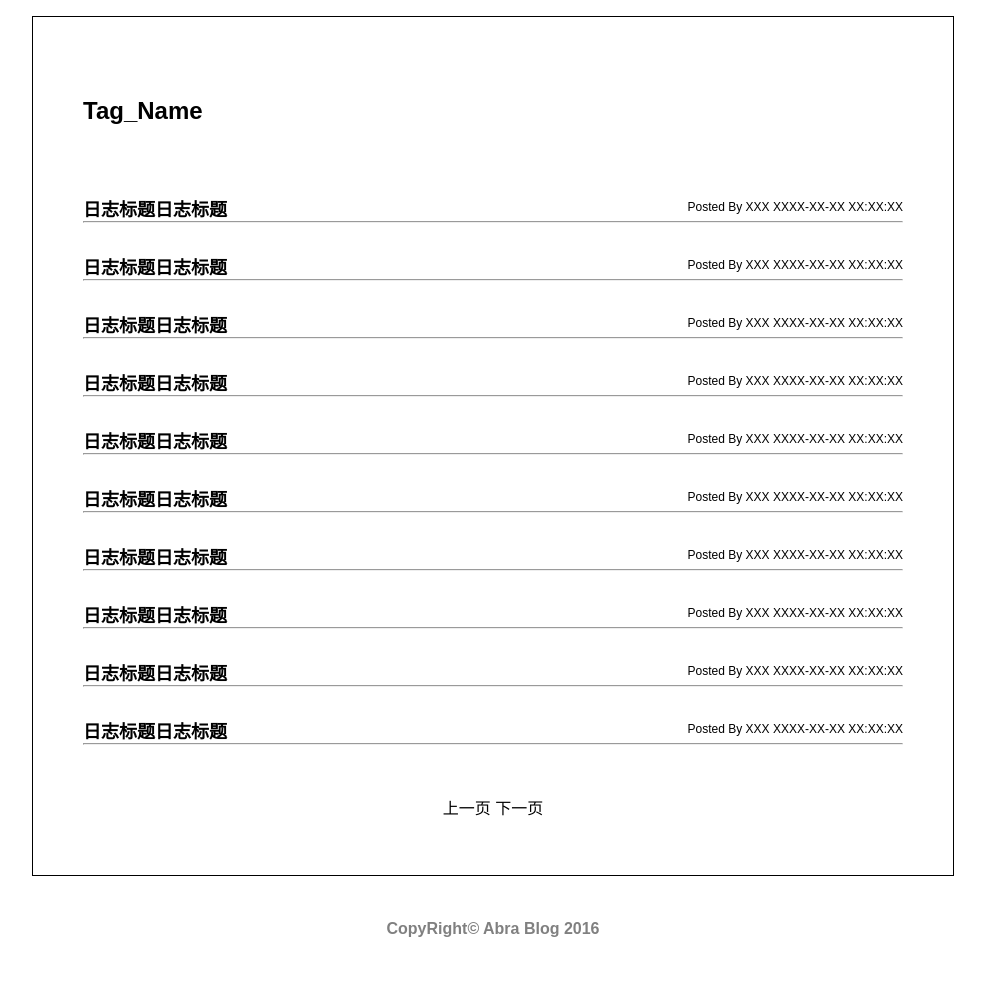
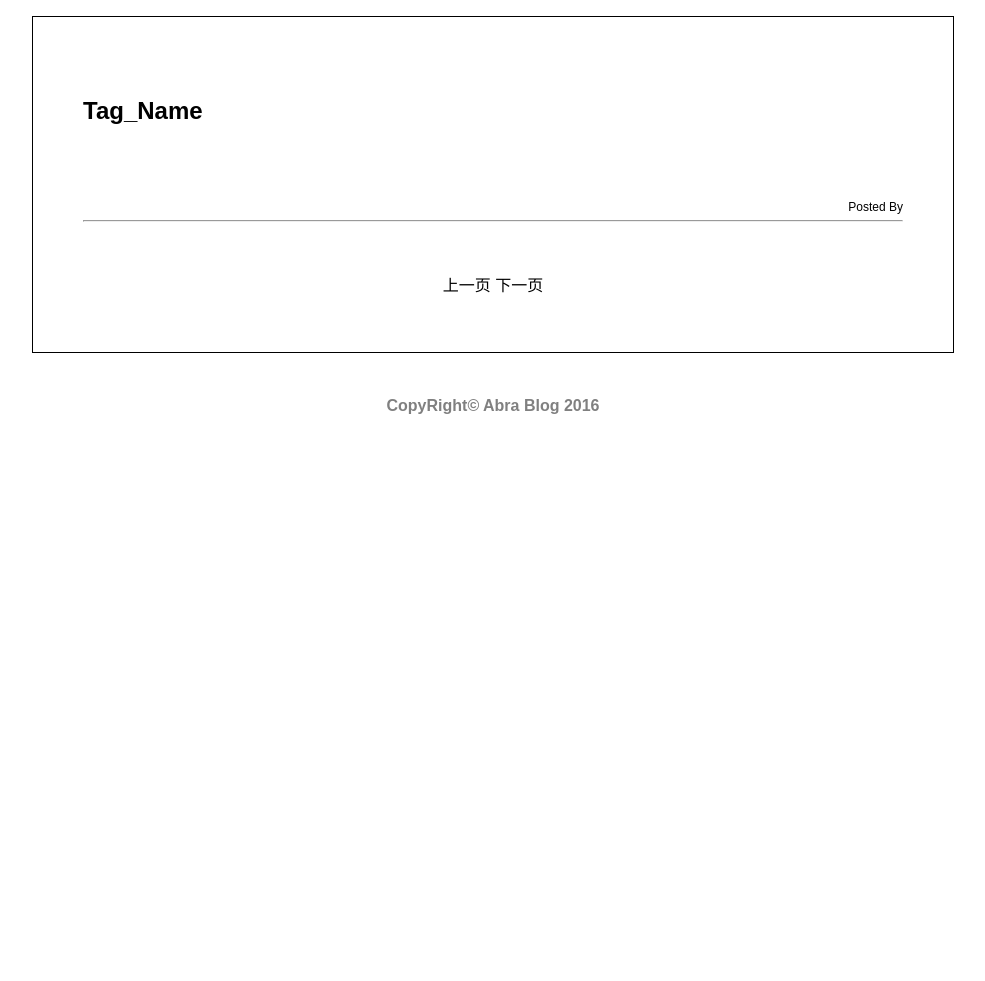
Before and after one commit to ZaraZ/MyBlog, a PHP site: page /view/tags_detail.html in a window 1280 px wide. Shown: the part 334-1315 px from the top of the page, without its empty margins (147-1132 px from the left). After the commit the page ends 748 px from the top, so only its background shows below. Run offline with PHP 8.4, Linux system fonts and the light colour scheme.

Commit message:
tag列表页面与tag详情页面

```diff
--- a/web/www/tags_detail.php
+++ b/web/www/tags_detail.php
@@ -13,8 +13,9 @@
   require('./lib/init.php');
 
   $tagid = $_GET['tag_id'];
-  $sql = "select * from tags where tag_id = $tagid";
-  $rs = mGetRow($sql);
+  // echo $tagid;exit();
+  $sql = "select * from articals where tag_id = $tagid";
+  $rs = mGetAll($sql);
 
   include('./view/tags_detail.html');
  ?>
--- a/web/www/view/tags_detail.html
+++ b/web/www/view/tags_detail.html
@@ -34,76 +34,14 @@
           <h4 class="list_title">Tag_Name</h4>
           <div class="list_board">
               <div class="lists">
-                  <a href="./artical_content.php"><h5 class="art_list_title">日志标题日志标题</h5></a>
+                <?php foreach($rs as $r) { ?>
+                  <a href="./artical_content.php?artical_id=<?php echo $r['artical_id']; ?>"><h5 class="art_list_title"><?php echo $r['title']; ?></h5></a>
                   <p class="posted_time">
-                      Posted By XXX XXXX-XX-XX XX:XX:XX
+                      Posted By <?php echo $r['pubtime']; ?>
                   </p>
                   <div class="clear-float"></div>
                   <hr />
-              </div>
-              <div class="lists">
-                  <a href="./artical_content.php"><h5 class="art_list_title">日志标题日志标题</h5></a>
-                  <p class="posted_time">
-                      Posted By XXX XXXX-XX-XX XX:XX:XX
-                  </p>
-                  <div class="clear-float"></div>
-                  <hr />
-              </div><div class="lists">
-                  <a href="./artical_content.php"><h5 class="art_list_title">日志标题日志标题</h5></a>
-                  <p class="posted_time">
-                      Posted By XXX XXXX-XX-XX XX:XX:XX
-                  </p>
-                  <div class="clear-float"></div>
-                  <hr />
-              </div><div class="lists">
-                  <a href="./artical_content.php"><h5 class="art_list_title">日志标题日志标题</h5></a>
-                  <p class="posted_time">
-                      Posted By XXX XXXX-XX-XX XX:XX:XX
-                  </p>
-                  <div class="clear-float"></div>
-                  <hr />
-              </div><div class="lists">
-                  <a href="./artical_content.php"><h5 class="art_list_title">日志标题日志标题</h5></a>
-                  <p class="posted_time">
-                      Posted By XXX XXXX-XX-XX XX:XX:XX
-                  </p>
-                  <div class="clear-float"></div>
-                  <hr />
-              </div><div class="lists">
-                  <a href="./artical_content.php"><h5 class="art_list_title">日志标题日志标题</h5></a>
-                  <p class="posted_time">
-                      Posted By XXX XXXX-XX-XX XX:XX:XX
-                  </p>
-                  <div class="clear-float"></div>
-                  <hr />
-              </div><div class="lists">
-                  <a href="./artical_content.php"><h5 class="art_list_title">日志标题日志标题</h5></a>
-                  <p class="posted_time">
-                      Posted By XXX XXXX-XX-XX XX:XX:XX
-                  </p>
-                  <div class="clear-float"></div>
-                  <hr />
-              </div><div class="lists">
-                  <a href="./artical_content.php"><h5 class="art_list_title">日志标题日志标题</h5></a>
-                  <p class="posted_time">
-                      Posted By XXX XXXX-XX-XX XX:XX:XX
-                  </p>
-                  <div class="clear-float"></div>
-                  <hr />
-              </div><div class="lists">
-                  <a href="./artical_content.php"><h5 class="art_list_title">日志标题日志标题</h5></a>
-                  <p class="posted_time">
-                      Posted By XXX XXXX-XX-XX XX:XX:XX
-                  </p>
-                  <div class="clear-float"></div>
-                  <hr />
-              </div><div class="lists">
-                  <a href="./artical_content.php"><h5 class="art_list_title">日志标题日志标题</h5></a>
-                  <p class="posted_time">
-                      Posted By XXX XXXX-XX-XX XX:XX:XX
-                  </p>
-                  <div class="clear-float"></div>
-                  <hr />
+                <?php } ?>
               </div>
           </div>
           <div class="page">
```
Also changed, not shown: web/www/tags.php (+0 -10 lines).
